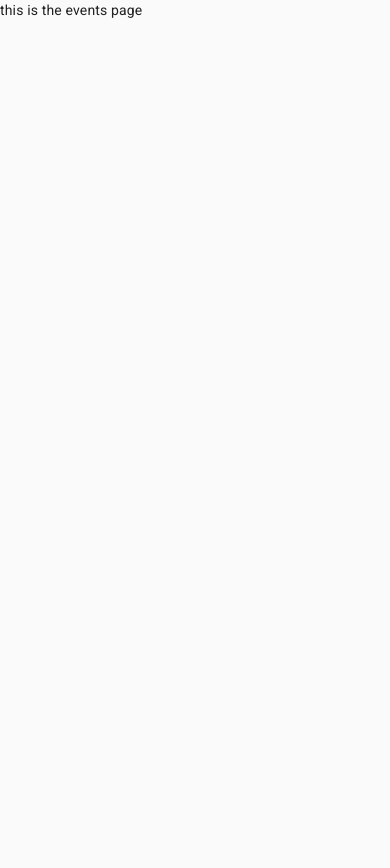
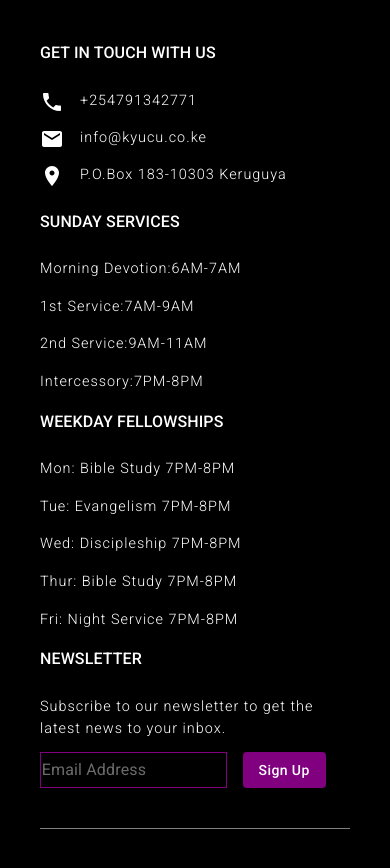
Before and after one commit to KyU-Christian-Union/kyucuwebapp, a React (Create React App) app: page /events in a window 390 px wide. Before the commit the page ends 844 px from the top, so only its background shows below. Built offline with nearby package versions, Linux system fonts and the light colour scheme.

Commit message:
unresponsive footer

```diff
--- /dev/null
+++ b/src/components/Footer/Footer.jsx
@@ -0,0 +1,163 @@
+import React from 'react';
+import { Grid, Divider, Container, Typography, Button } from '@material-ui/core';
+import { makeStyles } from '@material-ui/core/styles';
+import PhoneIcon from '@material-ui/icons/Phone';
+import EmailIcon from '@material-ui/icons/Email';
+import LocationOnIcon from '@material-ui/icons/LocationOn';
+import TextField from '@material-ui/core/TextField';
+
+const useStyles = makeStyles(theme => ({
+  footerContainer: {
+    backgroundColor: theme.palette.common.black,
+    padding: theme.spacing(5)
+  },
+  footerHeader: {
+    color: 'white',
+    fontSize: theme.typography.h6.fontSize,
+    marginBottom: theme.spacing(3)
+  },
+  footerTypography: {
+    color: theme.palette.common.white,
+    fontSize: '0.9rem',
+    fontWeight: 200,
+    letterSpacing: '1px'
+  },
+  footerIcon: {
+    color: theme.palette.common.white
+  },
+  gridContainer: {
+    marginTop: theme.spacing(0.6)
+  },
+  textInput: {
+    border: '1px solid rgba(128, 0, 128, 1)',
+    outline: 'none',
+    padding: theme.spacing(0.1)
+  },
+  input: {
+    color: 'white',
+    textAlign: 'center'
+  },
+  divider: {
+    background: '#808080',
+    marginTop: theme.spacing(5)
+  }
+}));
+
+const Footer = () => {
+  const classes = useStyles();
+  return (
+    <Container maxWidth="lg" className={classes.footerContainer}>
+      <Grid container spacing={2} justifyContent="center">
+        {/** Get In Touch With Us grid */}
+        <Grid item xs={12} sm={6} md={4} lg={3} className={classes.gridC}>
+          <Typography variant="h6" className={classes.footerHeader}>
+            GET IN TOUCH WITH US
+          </Typography>
+          {/** phone icon and contact */}
+          <Grid container spacing={2}>
+            <Grid item>
+              <PhoneIcon className={classes.footerIcon} />
+            </Grid>
+            <Grid item>
+              <Typography className={classes.footerTypography}>+254791342771</Typography>
+            </Grid>
+          </Grid>
+          {/* email icon and email */}
+          <Grid container spacing={2}>
+            <Grid item>
+              <EmailIcon className={classes.footerIcon} />
+            </Grid>
+            <Grid item>
+              <Typography className={classes.footerTypography}>info@kyucu.co.ke</Typography>
+            </Grid>
+          </Grid>
+          {/** location icon and location */}
+          <Grid container spacing={2}>
+            <Grid item>
+              <LocationOnIcon className={classes.footerIcon} />
+            </Grid>
+            <Grid item>
+              <Typography className={classes.footerTypography}>P.O.Box 183-10303 Keruguya</Typography>
+            </Grid>
+          </Grid>
+        </Grid>
+
+        {/** Sunday Services Grid */}
+        <Grid item xs={12} sm={6} md={4} lg={3}>
+          <Typography variant="h6" className={classes.footerHeader}>
+            SUNDAY SERVICES
+          </Typography>
+
+          <Grid container spacing={2}>
+            <Grid item>
+              <Typography className={classes.footerTypography}>Morning Devotion:6AM-7AM</Typography>
+            </Grid>
+            <Grid item>
+              <Typography className={classes.footerTypography}>1st Service:7AM-9AM</Typography>
+            </Grid>
+            <Grid item>
+              <Typography className={classes.footerTypography}>2nd Service:9AM-11AM</Typography>
+            </Grid>
+            <Grid item>
+              <Typography className={classes.footerTypography}>Intercessory:7PM-8PM</Typography>
+            </Grid>
+          </Grid>
+        </Grid>
+        {/** Weekday Fellowships grid */}
+        <Grid item xs={12} sm={6} md={4} lg={3}>
+          <Typography variant="h6" className={classes.footerHeader}>
+            WEEKDAY FELLOWSHIPS
+          </Typography>
+          <Grid className={classes.gridWrapper} container spacing={2}>
+            <Grid item>
+              <Typography className={classes.footerTypography}>Mon: Bible Study 7PM-8PM</Typography>
+            </Grid>
+            <Grid item>
+              <Typography className={classes.footerTypography}>Tue: Evangelism 7PM-8PM</Typography>
+            </Grid>
+            <Grid item>
+              <Typography className={classes.footerTypography}>Wed: Discipleship 7PM-8PM</Typography>
+            </Grid>
+            <Grid item>
+              <Typography className={classes.footerTypography}>Thur: Bible Study 7PM-8PM</Typography>
+            </Grid>
+            <Grid item>
+              <Typography className={classes.footerTypography}>Fri: Night Service 7PM-8PM</Typography>
+            </Grid>
+          </Grid>
+        </Grid>
+        {/** Newsletter grid */}
+        <Grid item xs={12} sm={6} md={4} lg={3}>
+          <Typography variant="h6" className={classes.footerHeader}>
+            NEWSLETTER
+          </Typography>
+          <Grid container spacing={2}>
+            <Grid item>
+              <Typography className={classes.footerTypography}>
+                Subscribe to our newsletter to get the latest news to your inbox.
+              </Typography>
+              {/** remove gridwrapper classname */}
+              <Grid container spacing={2} className={`${classes.gridWrapper} ${classes.gridContainer}`}>
+                <Grid item>
+                  <TextField
+                    placeholder="Email Address"
+                    type="email"
+                    className={classes.textInput}
+                    InputProps={{ className: classes.input, disableUnderline: true }}
+                  />
+                </Grid>
+                <Grid item>
+                  <Button variant="contained" color="primary">
+                    Sign Up
+                  </Button>
+                </Grid>
+              </Grid>
+            </Grid>
+          </Grid>
+        </Grid>
+      </Grid>
+      <Divider className={classes.divider} />
+    </Container>
+  );
+};
+export default Footer;
--- a/src/pages/EventsPage/EventsPage.jsx
+++ b/src/pages/EventsPage/EventsPage.jsx
@@ -1,7 +1,12 @@
 import React from 'react';
+import Footer from '../../components/Footer/Footer';
 
 const EventsPage = () => {
-  return <div>this is the events page</div>;
+  return (
+    <>
+      <Footer />
+    </>
+  );
 };
 
 export default EventsPage;
```
